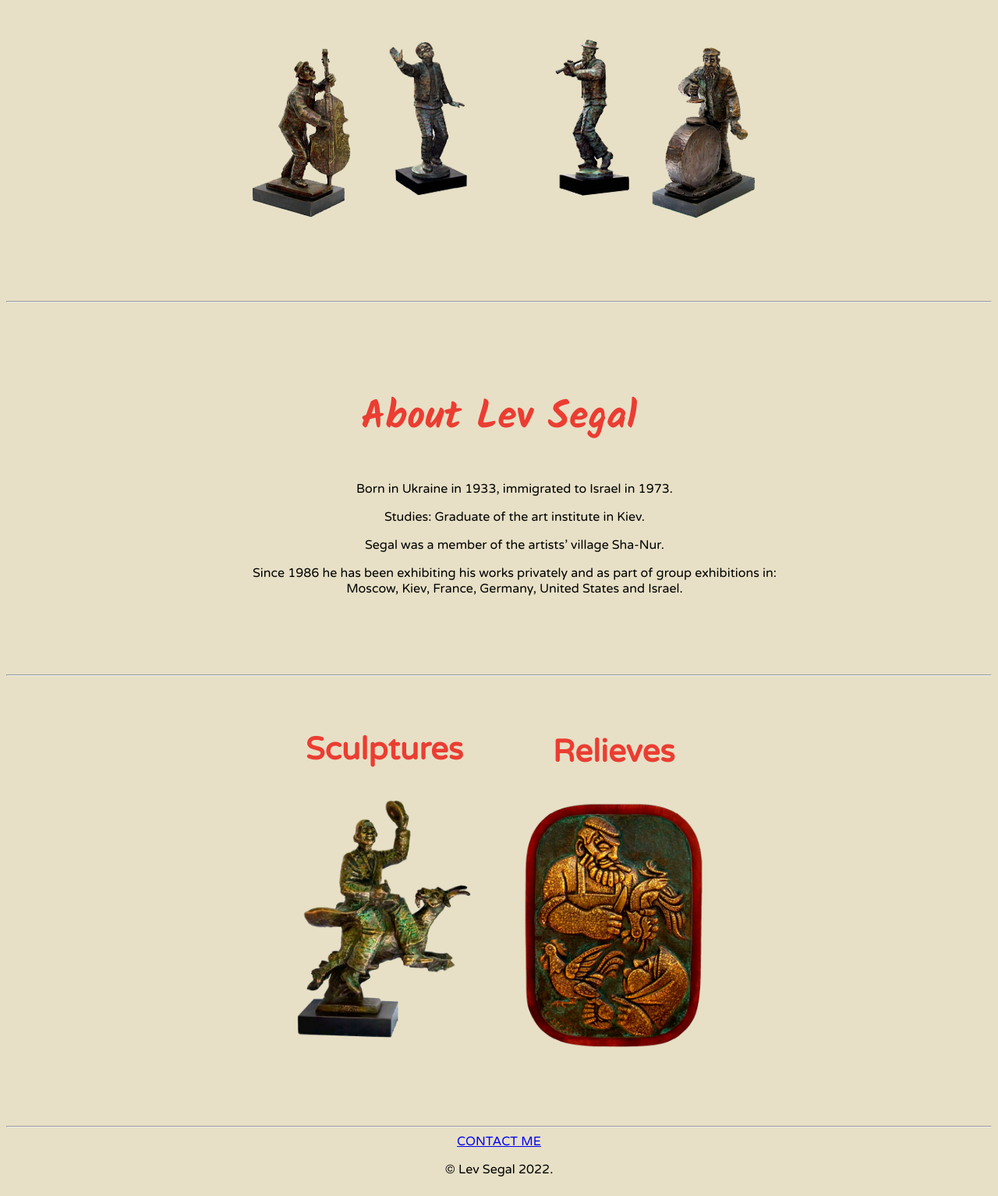
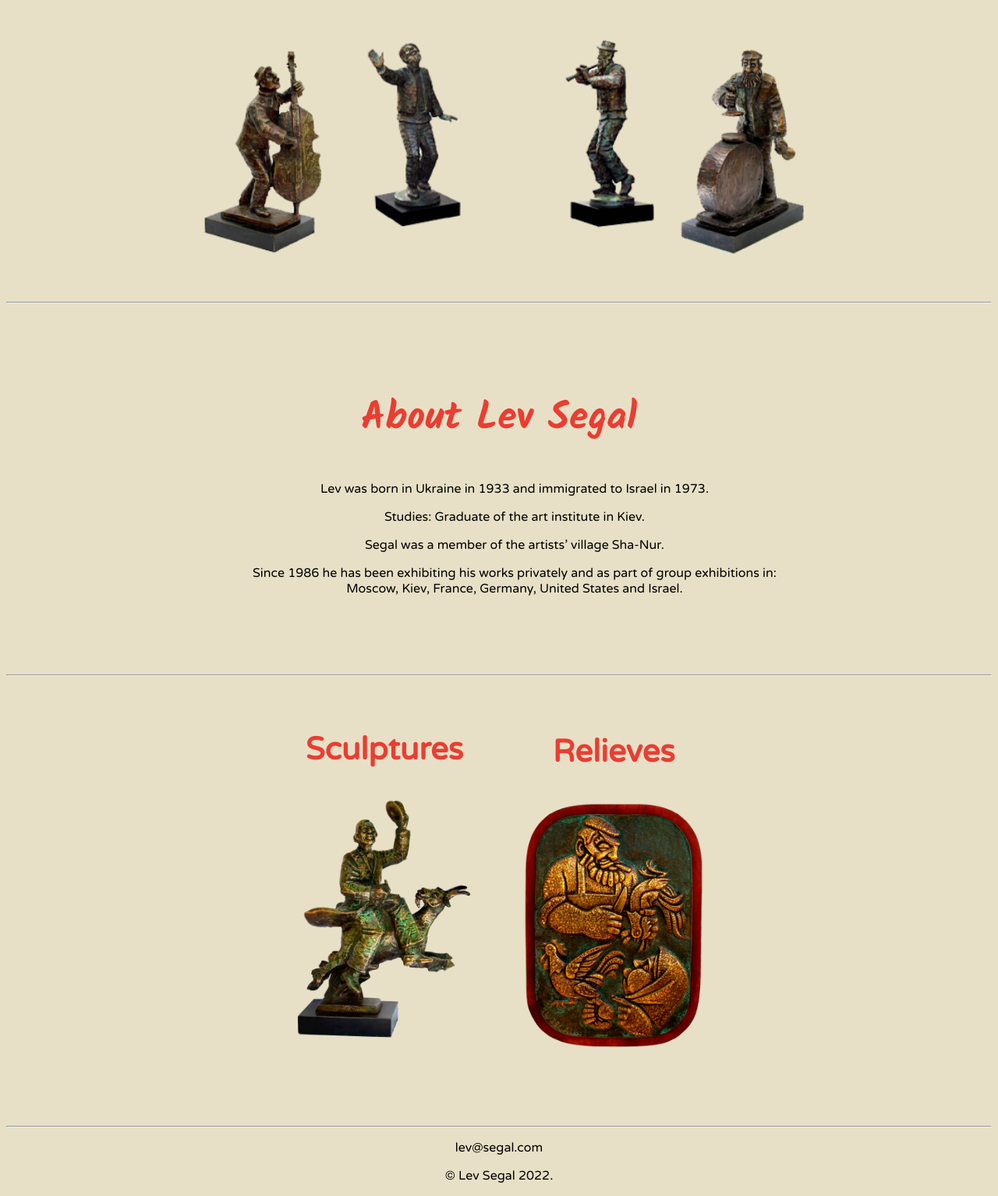
Before and after one commit to Eyalwebdev/levsegal, a plain HTML site: page lev2/index.html in a window 1280 px wide. Shown: the part 377-1911 px from the top of the page at 78% size. Drawn offline with Linux system fonts and the light colour scheme.

Commit message:
Update index.html

```diff
--- a/lev2/index.html
+++ b/lev2/index.html
@@ -21,10 +21,10 @@
     <img class="levpic" src="lev.jpg" width=230px; alt="">
     <h1>Lev Segal.</h1>
     <p class="asculptor">a <span class="stylescul">sculptor</span>.</p>
-    <img class="klezmer2" src="klezmer2.png" alt="mountian-img">
+    <img class="klezmer2" src="klezmer2.png" width="800px" alt="mountian-img">
 
   </div>
-<hr style="margin-top: 100px;">
+<hr style="margin-top: 55px;">
   <div class="middle-container">
     <div class="profile">
 
@@ -32,7 +32,7 @@
       <h2>About Lev Segal</h2>
       <p>
       <ul>
-        Born in Ukraine in 1933, immigrated to Israel in 1973.
+        Lev was born in Ukraine in 1933 and immigrated to Israel in 1973.
       </ul>
       <ul>
         Studies: Graduate of the art institute in Kiev.
@@ -70,7 +70,7 @@
 <hr style="margin-top: 100px;">
     <div class="contact-me">
 
-      <a class="btn" href="mailto:name@email.com">CONTACT ME</a>
+      <p>lev@segal.com</p>
     </div>
   </div>
 
```
